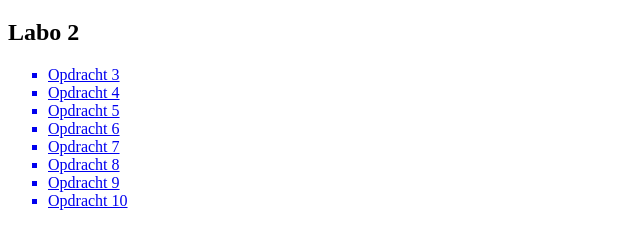
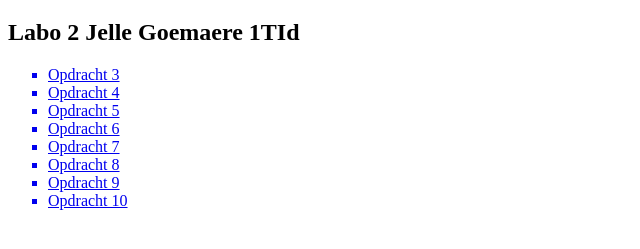
Before and after one commit to Jelle2301/webdevelopment, a plain HTML site: page index.html in a window 1280 px wide. Shown: the part 61-310 px from the top of the page, without its empty margins (0-640 px from the left). Drawn offline with Linux system fonts and the light colour scheme.

Commit message:
update index
Naam vermeld

```diff
--- a/index.html
+++ b/index.html
@@ -6,7 +6,7 @@
 </head>
 <body>
     <h1>Web Development</h1>
-    <h2>Labo 2</h2>
+    <h2>Labo 2 Jelle Goemaere 1TId</h2>
     <nav>
     <ul type="square">
         <a href="Labo2/opdracht3.html"><li>Opdracht 3</li></a>
```
